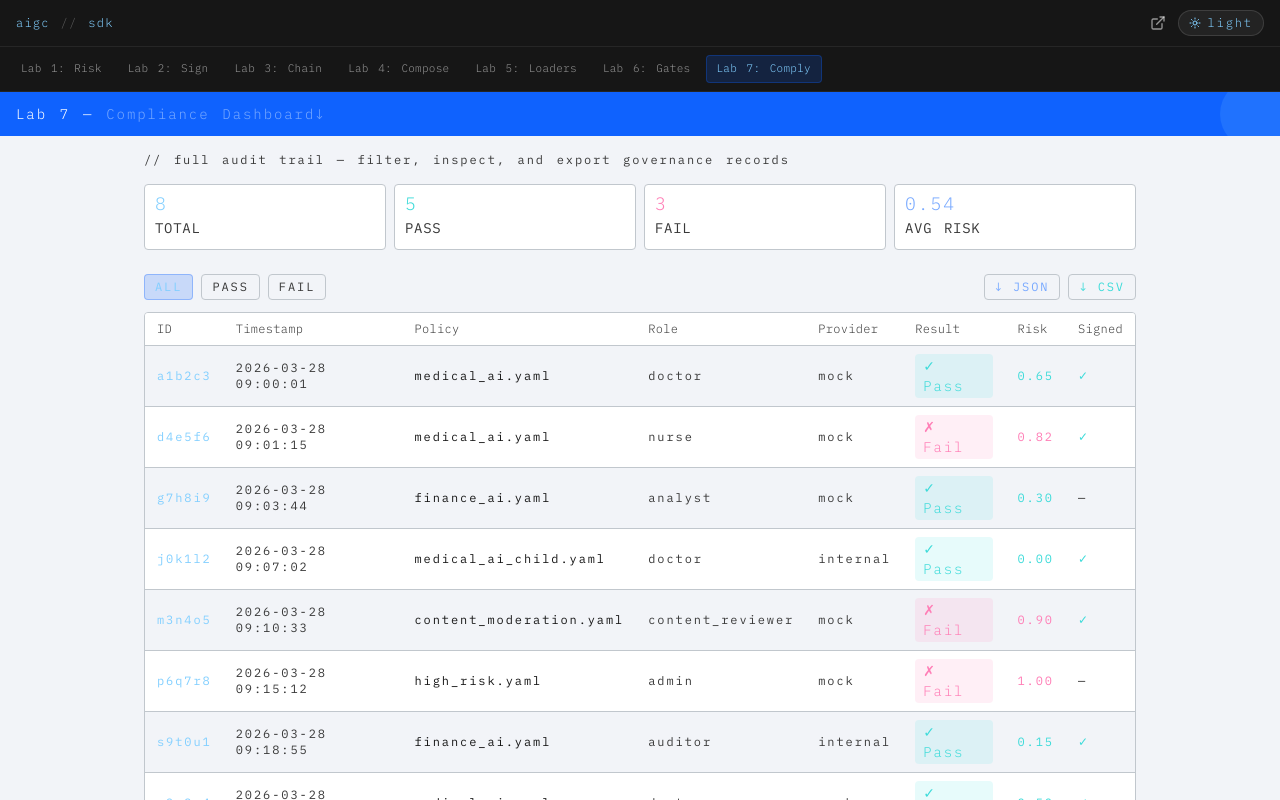
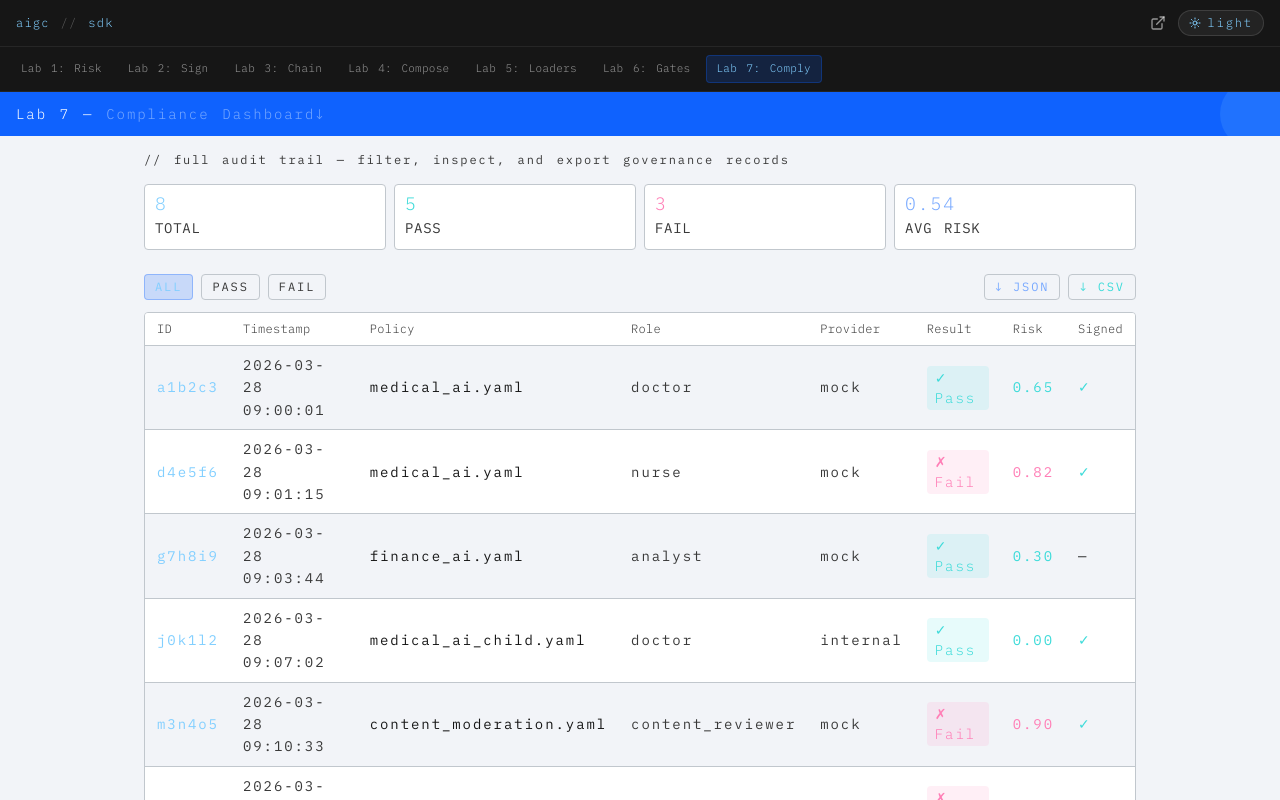
Before and after one commit to nealsolves/aigc, a React (Vite) app in the folder demo-app-react/: page /#/lab/7 in a window 1280 px wide. Shown: the top 800 px of the page. Built offline with nearby package versions, Linux system fonts and the light colour scheme.

Commit message:
a11y: AuditTable body rows bumped to 0.875rem

```diff
--- a/demo-app-react/src/components/shared/AuditTable.tsx
+++ b/demo-app-react/src/components/shared/AuditTable.tsx
@@ -56,11 +56,11 @@ export default function AuditTable({ records }: Props) {
 
       {/* table */}
       <div className="overflow-x-auto rounded" style={{ border: '1px solid var(--border-ui)' }}>
-        <table className="w-full text-xs font-mono">
+        <table className="w-full font-mono">
           <thead>
             <tr style={{ background: 'var(--bg-surface)', borderBottom: '1px solid var(--border-ui)' }}>
               {['ID', 'Timestamp', 'Policy', 'Role', 'Provider', 'Result', 'Risk', 'Signed'].map(h => (
-                <th key={h} className="text-left px-3 py-2 font-light tracking-wide" style={{ color: 'var(--text-secondary)' }}>{h}</th>
+                <th key={h} className="text-left px-3 py-2 font-light text-xs tracking-wide" style={{ color: 'var(--text-secondary)' }}>{h}</th>
               ))}
             </tr>
           </thead>
@@ -71,6 +71,7 @@ export default function AuditTable({ records }: Props) {
                 style={{
                   background: i % 2 === 0 ? 'var(--bg-base)' : 'var(--bg-surface)',
                   borderBottom: '1px solid var(--border-ui)',
+                  fontSize: '0.875rem',
                 }}
               >
                 <td className="px-3 py-2" style={{ color: 'var(--ibm-cyan-30)' }}>{r.id}</td>
```
